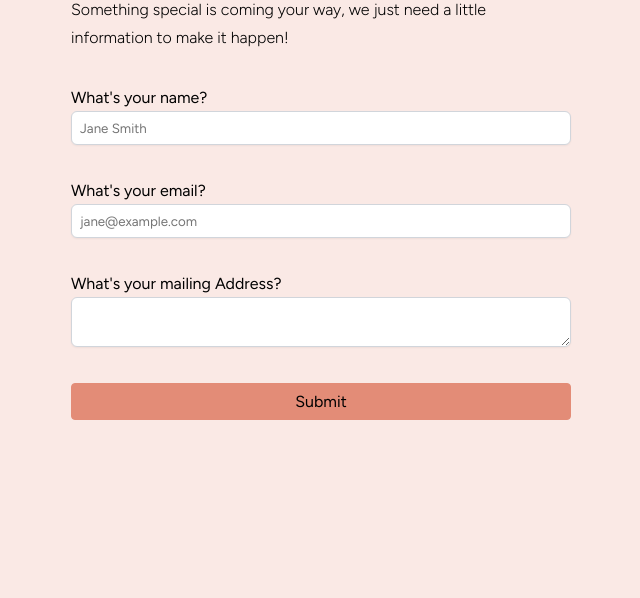
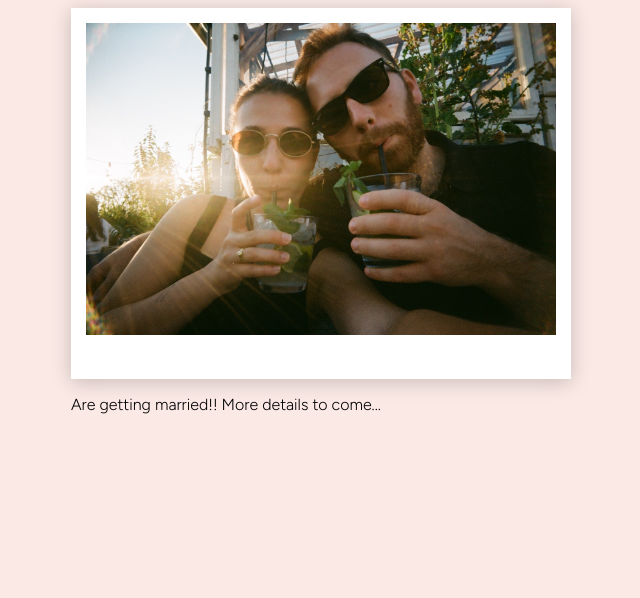
Before and after one commit to mattbasile/RSVP-Site, a plain HTML site: page index.html in a window 1280 px wide. Shown: the part 202-800 px from the top of the page, without its empty margins (319-959 px from the left). Drawn offline with Linux system fonts and the light colour scheme.

Commit message:
updating base

```diff
--- a/main.css
+++ b/css/main.css
@@ -45,12 +45,10 @@ p{
 }
 
 button{
-    font-family: 'Figtree', sans-serif;
-
+  font-family: 'Figtree', sans-serif;
   width: 100%;
   padding: 8px 0;
   border-radius: 4px;
-  /* text-transform: uppercase; */
   font-size: 16px;
   font-weight: 400;
   background-color: #E38C77;
@@ -66,6 +64,12 @@ button{
 
 img{
   width:100%;
+}
+.polaroid{
+  margin-top: 24px;
+  background-color: white;
+  padding: 15px 15px 40px 15px;
+  box-shadow: 0 0.2rem 1.2rem rgba(0,0,0,0.2);
 }
 
 @media (max-width: 640px) {
--- a/index.html
+++ b/index.html
@@ -4,47 +4,19 @@
   <meta charset="UTF-8">
   <meta http-equiv="X-UA-Compatible" content="IE=edge">
   <meta name="viewport" content="width=device-width, initial-scale=1.0">
-  <title>Address Request Form</title>
+  <title>Sylvie and Matt</title>
   <link rel="preconnect" href="https://fonts.googleapis.com">
   <link rel="preconnect" href="https://fonts.gstatic.com" crossorigin>
   <link href="https://fonts.googleapis.com/css2?family=Figtree:wght@300;400;500;600&display=swap" rel="stylesheet">
-  <link rel="stylesheet" href="./main.css">
+  <link rel="stylesheet" href="./css/main.css">
 </head>
 <body>
   <header>
-    <h1>You're invited!</h1>
-    <p>Something special is coming your way, we just need a little information to make it happen!</p>
+    <h1>Sylvie and Matt</h1>
+    <div class="polaroid">
+      <img src="./img/MattxSylvie.jpg" alt="">
+    </div>
+    <p>Are getting married!! More details to come...</p>
   </header>
-  <form method="POST" action="https://forms.reform.app/headless/1e147r/address-request/wl8fou/submissions">
-      <div>
-          <label for="78f995a1-030f-4338-8782-e6bde31319c8">What's your name?</label>
-          <input
-              type="text"
-              id="78f995a1-030f-4338-8782-e6bde31319c8"
-              name="answers[78f995a1-030f-4338-8782-e6bde31319c8]"
-              placeholder="Jane Smith"
-              required
-          />
-      </div>
-      <div>
-          <label for="c0008731-2308-4469-a0dc-bd7ac874a85f">What's your email?</label>
-          <input
-              type="email"
-              id="c0008731-2308-4469-a0dc-bd7ac874a85f"
-              name="answers[c0008731-2308-4469-a0dc-bd7ac874a85f]"
-              placeholder="jane@example.com"
-              required
-          />
-      </div>
-      <div>
-          <label for="b03b8cee-fbed-4b41-ad20-80008904cf79">What's your mailing Address?</label>
-          <textarea
-              id="b03b8cee-fbed-4b41-ad20-80008904cf79"
-              name="answers[b03b8cee-fbed-4b41-ad20-80008904cf79]"
-              required
-          ></textarea>
-      </div>
-      <button type="submit">Submit</button>
-  </form>
 </body>
 </html>
```
Also changed, not shown: invite-info.html (added, +50 -0 lines), thankyou.html (+1 -1 lines), img/MattxSylvie.jpg (added).
